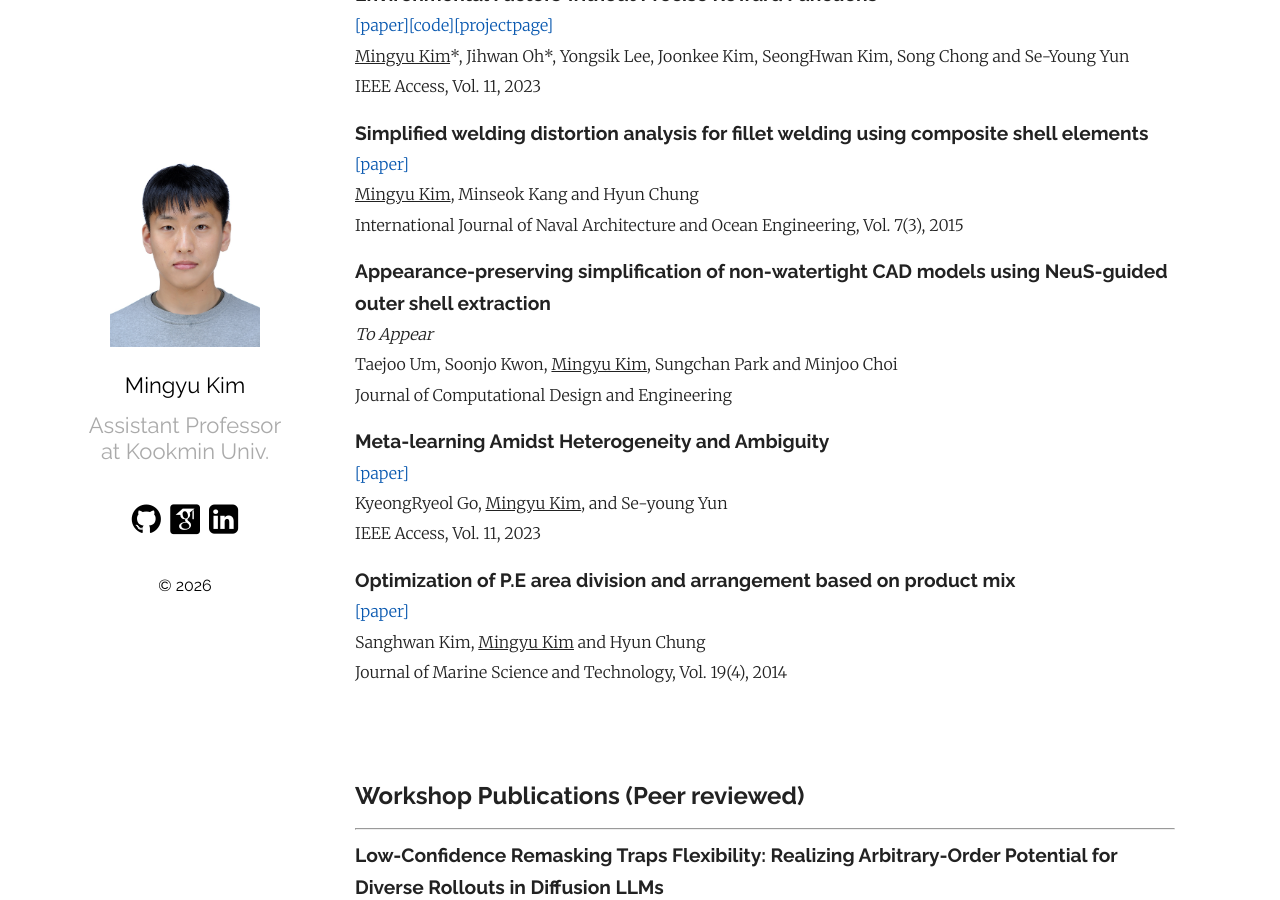
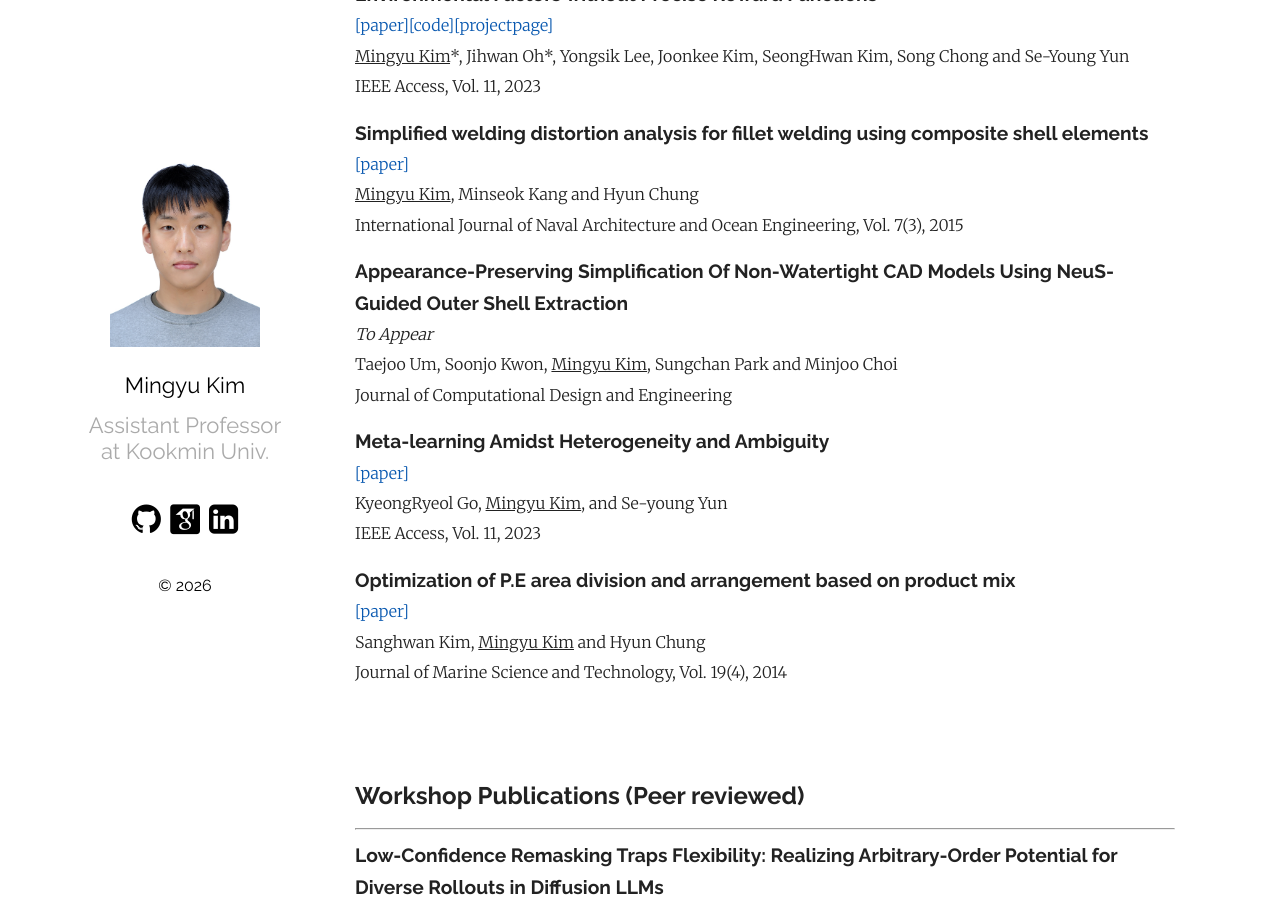
Before and after one commit to MingyuKim87/MingyuKim87.github.io, a Jekyll site: the page built from index.md, in a window 1280 px wide and 900 px high, scrolled down 3019 px. Built offline with Jekyll 4.4.1, drawn with Linux system fonts in a browser that asks for light colours; some web fonts are replaced.

Commit message:
Capitalize words in CAD simplification paper title

```diff
--- a/index.md
+++ b/index.md
@@ -115,7 +115,7 @@ IEEE Access, Vol. 11, 2023
 International Journal of Naval Architecture and Ocean Engineering, Vol. 7(3), 2015
 
 
-**<span style="font-family:Raleway; font-size:1.2em;">Appearance-preserving simplification of non-watertight CAD models using NeuS-guided outer shell extraction</span>**
+**<span style="font-family:Raleway; font-size:1.2em;">Appearance-Preserving Simplification Of Non-Watertight CAD Models Using NeuS-Guided Outer Shell Extraction</span>**
 *To Appear*
 Taejoo Um, Soonjo Kwon, <U>Mingyu Kim</U>, Sungchan Park and Minjoo Choi
 Journal of Computational Design and Engineering
```
